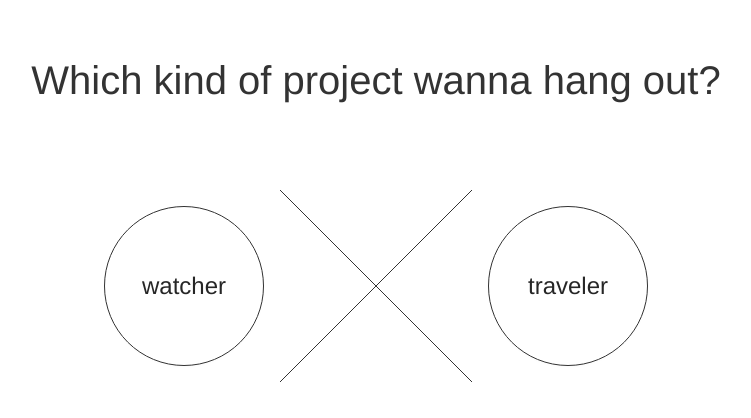
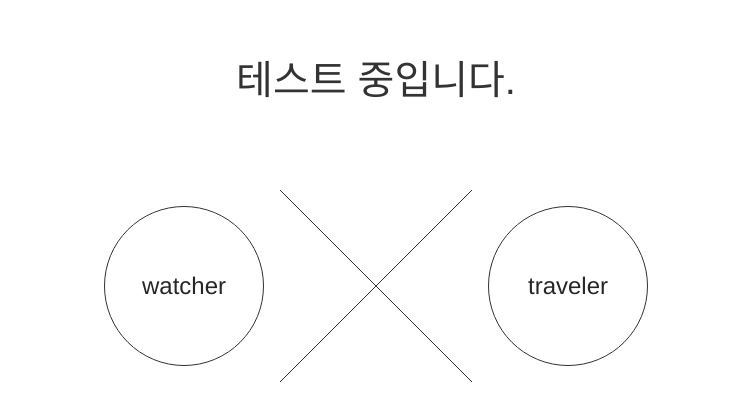
Before and after one commit to HM4725/lasqua, a Vue app: page / in a window 1280 px wide. Shown: the part 184-602 px from the top of the page, without its empty margins (264-1015 px from the left). Built offline with nearby package versions, Linux system fonts and the light colour scheme.

Commit message:
webhook 테스트

```diff
--- a/src/views/IndexView.vue
+++ b/src/views/IndexView.vue
@@ -21,7 +21,8 @@ export default {
   },
   data() {
     return {
-      indexPhrase: "Which kind of project wanna hang out?",
+      //indexPhrase: "Which kind of project wanna hang out?",
+      indexPhrase: "테스트 중입니다.",
     }
   }
 }
```
